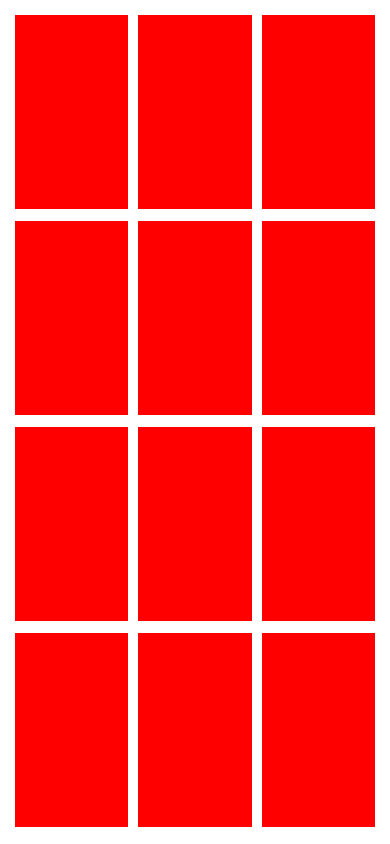
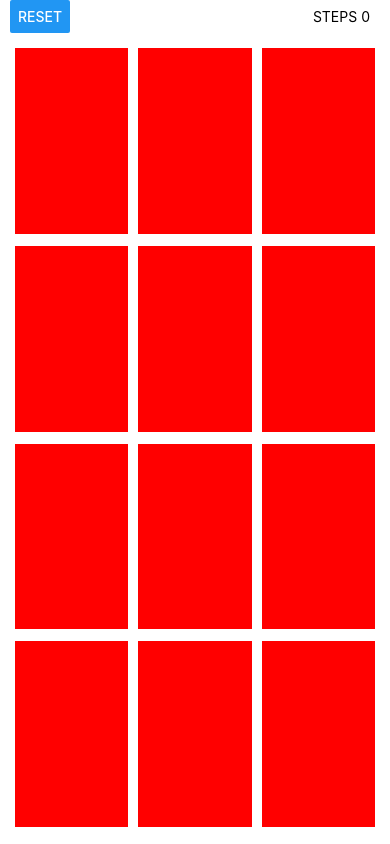
Before and after one commit to podiyaaa/card-flip-game, a React Native app: screen / in a window 390 px wide. Built offline with nearby package versions, Linux system fonts and the light colour scheme.

Commit message:
file structure changes.

```diff
--- a/index.js
+++ b/index.js
@@ -3,7 +3,7 @@
  */
 
 import {AppRegistry} from 'react-native';
-import App from './App';
+import App from './src/app';
 import {name as appName} from './app.json';
 
 AppRegistry.registerComponent(appName, () => App);
--- a/App.tsx
+++ b/src/app.tsx
@@ -1,5 +1,5 @@
 import React from 'react';
-import GamePlayScreen from './GamePlayScreen';
+import {GamePlayScreen} from './presentation/screens/game-play';
 
 const App = () => {
   return <GamePlayScreen />;
--- /dev/null
+++ b/src/domain/models/index.ts
@@ -0,0 +1,2 @@
+import {Card} from './card';
+export type {Card};
--- a/CardView.tsx
+++ b/src/presentation/components/card-view.tsx
@@ -1,6 +1,6 @@
 import {useEffect, useRef} from 'react';
 import {Animated, Pressable, StyleSheet, Text, View} from 'react-native';
-import {Card} from './Models';
+import {Card} from '../../domain/models';
 
 type CardViewProps = {
   card: Card;
@@ -52,7 +52,6 @@ const CardView: React.FC<CardViewProps> = ({
   }, [fliped]);
 
   const onPressView = () => {
-    console.log(card);
     if (diabled || fliped) {
       return;
     }
--- /dev/null
+++ b/src/presentation/components/index.ts
@@ -0,0 +1,2 @@
+import CardView from './card-view';
+export {CardView};
--- /dev/null
+++ b/src/presentation/screens/game-play/index.ts
@@ -0,0 +1,2 @@
+import GamePlayScreen from './view';
+export {GamePlayScreen};
--- a/Hooks.ts
+++ b/src/presentation/screens/game-play/view-model.ts
@@ -1,6 +1,6 @@
 import {useEffect, useState} from 'react';
-import {Card} from './Models';
-import {randomNumbers, shuffleArray} from './Utils';
+import {Card} from '../../../domain/models';
+import {randomNumbers, shuffleArray} from '../../../utils';
 
 export function useGamePlayScreenViewModel() {
   const sixNumbers = randomNumbers(6);
@@ -9,21 +9,37 @@ export function useGamePlayScreenViewModel() {
   const [selectionOne, setSelectionOne] = useState<Card | null>(null);
   const [selectionTwo, setSelectionTwo] = useState<Card | null>(null);
   const [dissable, setDissable] = useState<boolean>(false);
+  const [isFinished, setIsFinished] = useState<boolean>(false);
+
   const refresh = () => {
-    var _cards = [...sixNumbers, ...sixNumbers].map((number, index) => {
-      return {id: `${index}`, number: number, matched: false} as Card;
-    });
-    _cards = shuffleArray(_cards);
-    setCards(_cards);
     setTurns(0);
+    setSelectionOne(null);
+    setSelectionTwo(null);
+    setDissable(false);
+    setIsFinished(false);
+    setTimeout(() => {
+      var _cards = [...sixNumbers, ...sixNumbers].map((number, index) => {
+        return {
+          id: `${index}`,
+          number: number,
+          matched: false,
+          fliped: false,
+        } as Card;
+      });
+      _cards = shuffleArray(_cards);
+      setCards(_cards);
+    }, 400);
   };
+
   const increementTurns = () => {
     setTurns(preTurns => preTurns + 1);
   };
+
   const handleSelection = (card: Card) => {
     increementTurns();
     selectionOne ? setSelectionTwo(card) : setSelectionOne(card);
   };
+
   const stayFliped = (card: Card) => {
     return card === selectionOne || card === selectionTwo || card.matched;
   };
@@ -33,13 +49,14 @@ export function useGamePlayScreenViewModel() {
       setDissable(true);
       if (selectionOne.number === selectionTwo.number) {
         setCards(preCards => {
-          return preCards.map(card => {
+          const newCards = preCards.map(card => {
             if (card.number === selectionOne.number) {
               return {...card, matched: true};
             } else {
               return card;
             }
           });
+          return newCards;
         });
         resetSelection();
       } else {
@@ -49,11 +66,26 @@ export function useGamePlayScreenViewModel() {
       }
     }
   }, [selectionOne, selectionTwo]);
+
+  useEffect(() => {
+    if (
+      turns > 0 &&
+      cards.filter(card => {
+        return !card.matched;
+      }).length === 0
+    ) {
+      setTimeout(() => {
+        setIsFinished(true);
+      }, 400);
+    }
+  }, [turns, cards]);
+
   const resetSelection = () => {
     setSelectionOne(null);
     setSelectionTwo(null);
     setDissable(false);
   };
+
   return {
     cards,
     refresh,
@@ -61,5 +93,6 @@ export function useGamePlayScreenViewModel() {
     handleSelection,
     stayFliped,
     dissable,
+    isFinished,
   };
 }
--- a/GamePlayScreen.tsx
+++ b/src/presentation/screens/game-play/view.tsx
@@ -1,5 +1,7 @@
 import React, {useEffect, useState} from 'react';
 import {
+  Alert,
+  Button,
   LayoutChangeEvent,
   LayoutRectangle,
   SafeAreaView,
@@ -8,28 +10,43 @@ import {
   useWindowDimensions,
   View,
 } from 'react-native';
-import CardView from './CardView';
-import {useGamePlayScreenViewModel} from './Hooks';
+import {CardView} from '../../components';
+import {useGamePlayScreenViewModel} from './view-model';
 
 type GamePlayScreenProps = {};
 
 const GamePlayScreen: React.FC<GamePlayScreenProps> = () => {
-  const {cards, refresh, handleSelection, stayFliped, dissable} =
-    useGamePlayScreenViewModel();
+  const {
+    cards,
+    refresh,
+    handleSelection,
+    stayFliped,
+    dissable,
+    turns,
+    isFinished,
+  } = useGamePlayScreenViewModel();
   const [baseContainerFrame, setBaseContainerFrame] = useState<LayoutRectangle>(
     {height: 0, width: 0, x: 0, y: 0},
   );
   const {height, width} = useWindowDimensions();
+
   useEffect(() => {
     refresh();
     // eslint-disable-next-line react-hooks/exhaustive-deps
   }, []);
 
+  useEffect(() => {
+    if (isFinished) {
+      Alert.alert('Congradulations!', `You win this game by ${turns} steps`, [
+        {text: 'Try another round', style: 'default', onPress: refresh},
+      ]);
+    }
+    // eslint-disable-next-line react-hooks/exhaustive-deps
+  }, [isFinished]);
+
   const onLayoutContainer = (event: LayoutChangeEvent) => {
     setBaseContainerFrame(event.nativeEvent.layout);
   };
-
-  console.log(cards);
 
   if (height < width) {
     return (
@@ -41,6 +58,14 @@ const GamePlayScreen: React.FC<GamePlayScreenProps> = () => {
 
   return (
     <SafeAreaView style={styles.safeArea}>
+      <View style={styles.actionButtonsContainer}>
+        <View style={styles.resetButtonContainer}>
+          <Button title="Reset" onPress={refresh} />
+        </View>
+        <View style={styles.stepsButtonContainer}>
+          <Text>STEPS {turns}</Text>
+        </View>
+      </View>
       <View style={styles.baseContainer} onLayout={onLayoutContainer}>
         {cards.map(card => {
           return (
@@ -65,6 +90,13 @@ export default GamePlayScreen;
 const styles = StyleSheet.create({
   safeArea: {flex: 1},
   center: {flex: 1, justifyContent: 'center', alignItems: 'center'},
+  actionButtonsContainer: {
+    flexDirection: 'row',
+    alignItems: 'center',
+    justifyContent: 'space-between',
+  },
+  resetButtonContainer: {marginLeft: 10},
+  stepsButtonContainer: {marginRight: 20},
   baseContainer: {
     flex: 1,
     flexWrap: 'wrap',
```
Also changed, not shown: src/domain/models/card.ts (renamed from Models.ts), src/utils/index.ts (renamed from Utils.ts), 1 other file (tests, documents, lock files or other folders).
